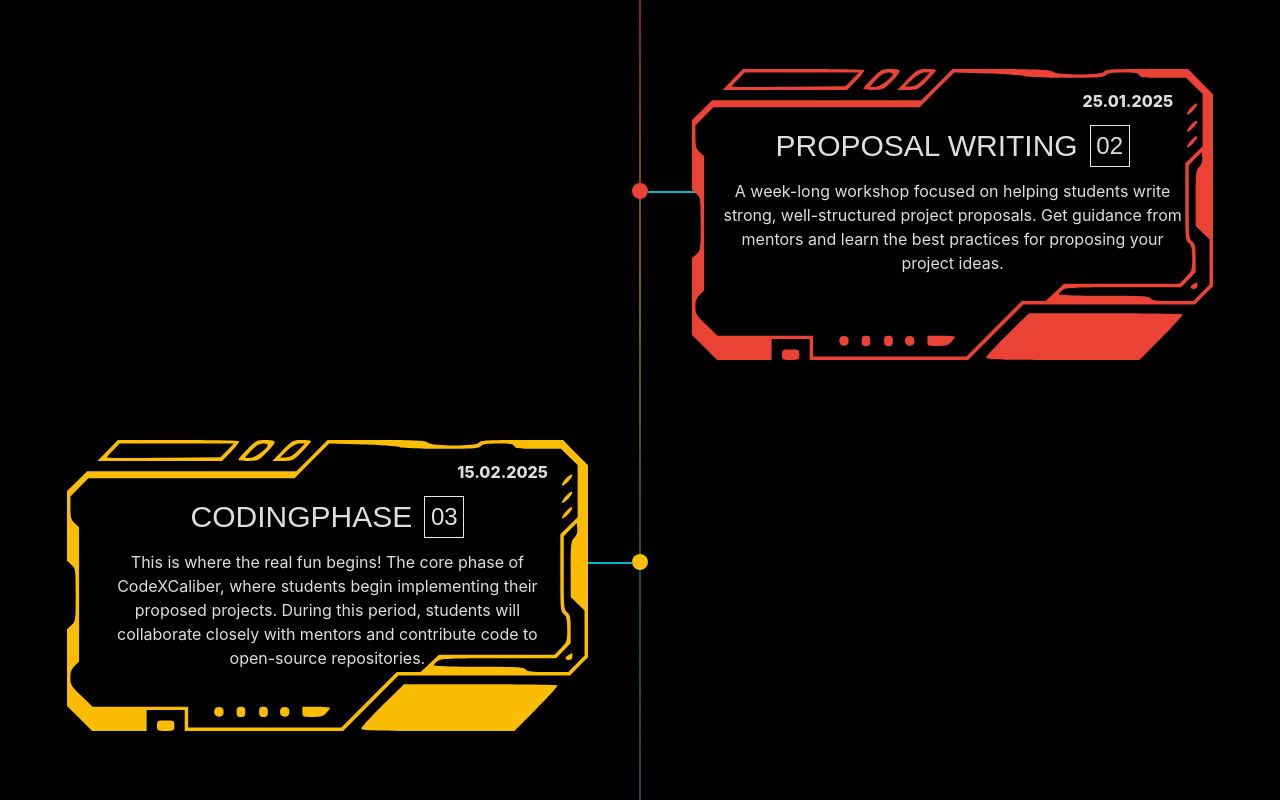
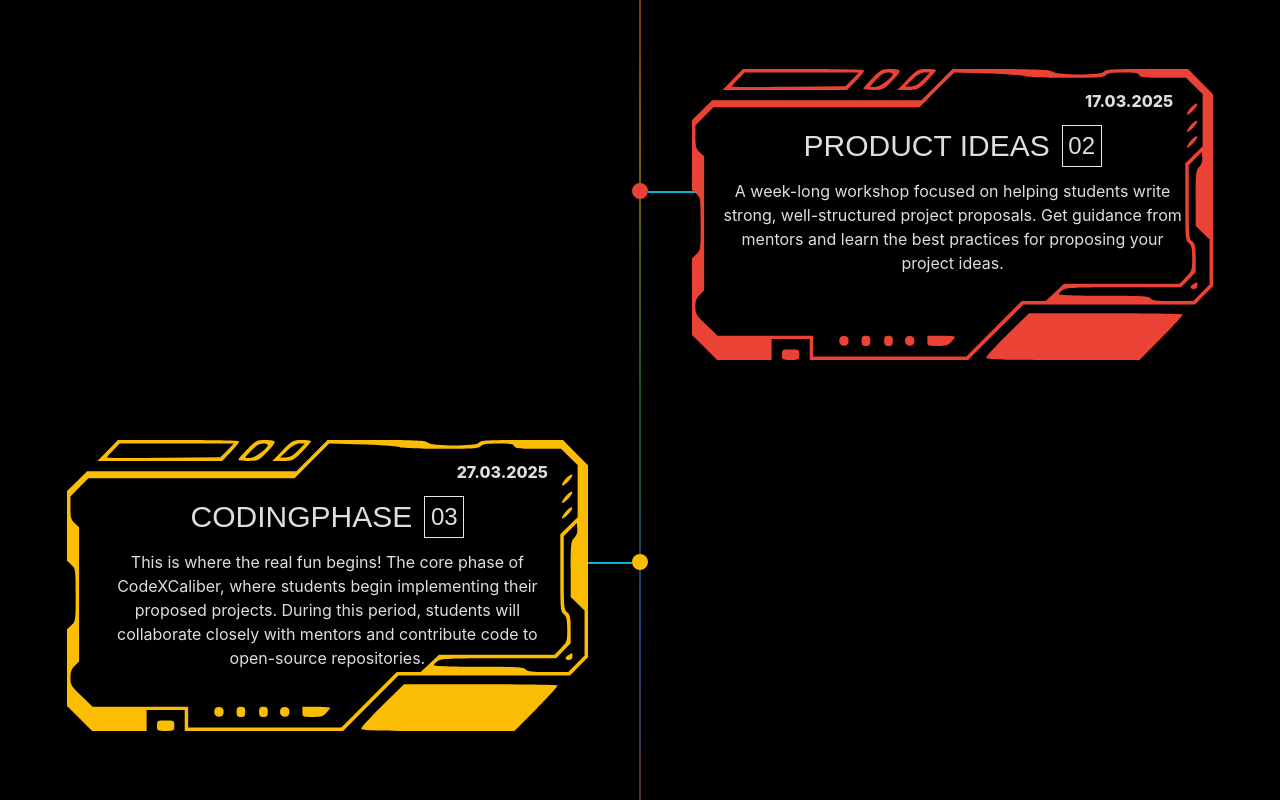
Before and after one commit to sakshamagrawal07/codeXcaliber, a React (Vite) app: page / in a window 1280 px wide. Shown: the part 2000-2800 px from the top of the page. Built offline with nearby package versions, Linux system fonts and the light colour scheme; a web font is replaced by a local one.

Commit message:
change timeline data

```diff
--- a/src/components/Timeline/timelineData.js
+++ b/src/components/Timeline/timelineData.js
@@ -1,7 +1,7 @@
 export const events = [
     {
       id: "01",
-      date: "15.01.2025",
+      date: "07.03.2025",
       title: "REGISTRATION BEGINS",
       description: "This marks the period when students can submit their applications to participate in CodeXCaliber. Ensure your application is complete before the deadline!"
     },
@@ -13,8 +13,8 @@
     // },
     {
       id: "02",
-      date: "25.01.2025",
-      title: "PROPOSAL WRITING",
+      date: "17.03.2025",
+      title: "PRODUCT IDEAS",
       description: "A week-long workshop focused on helping students write strong, well-structured project proposals. Get guidance from mentors and learn the best practices for proposing your project ideas."
     },
     // {
@@ -25,20 +25,14 @@
     // },
     {
       id: "03",
-      date: "15.02.2025",
+      date: "27.03.2025",
       title: "CODINGPHASE",
       description: "This is where the real fun begins! The core phase of CodeXCaliber, where students begin implementing their proposed projects. During this period, students will collaborate closely with mentors and contribute code to open-source repositories."
     },
     {
       id: "04",
-      date: "03.04.2025",
+      date: "27.05.2025",
       title: "MENTOR EVALUATION PHASE",
       description: "Mentors will review the progress of students’ projects, providing feedback and guidance. This evaluation is crucial for refining and improving the final submission."
     },
-    {
-      id: "05",
-      date: "07.04.2025",
-      title: "CLOSING CEREMONY",
-      description: "The official conclusion of CodeXCaliber. Celebrate your achievements, review key learnings, and recognize outstanding contributors as we wrap up the program."
-    },
   ]
```
